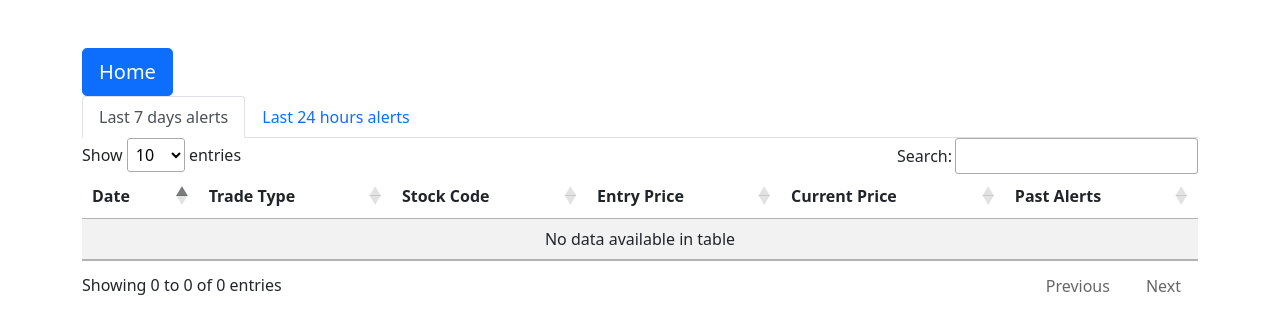
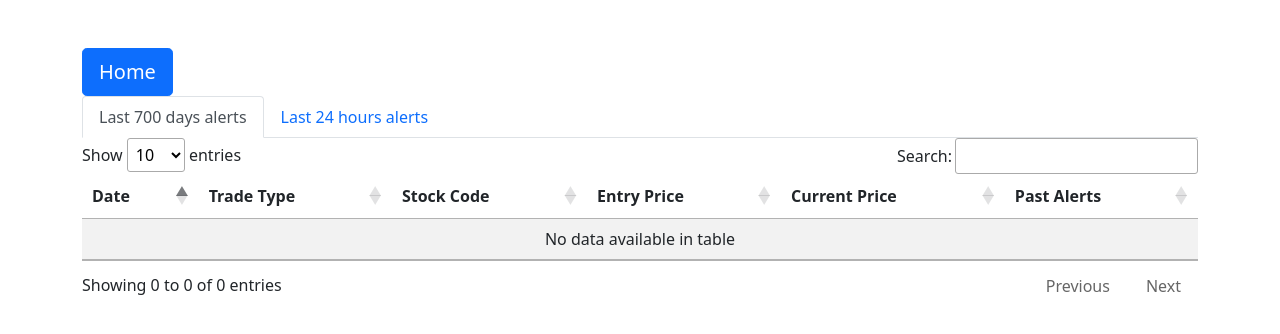
Before and after one commit to Japharidze/stock_cart, a Flask app: page /current_alerts in a window 1280 px wide. Shown: the top 334 px of the page. Run offline with Flask 2, Linux system fonts and the light colour scheme; data that the repository does not hold is empty; parts of the project's set-up code (start-up, migrations or seed data) failed here and were passed over; some libraries are stand-ins or nearby versions.

Commit message:
7 to 700 for testing

```diff
--- a/app/templates/alerts.html
+++ b/app/templates/alerts.html
@@ -9,7 +9,7 @@
 {% block body %}
 <ul class="nav nav-tabs" id="myTab" role="tablist">
     <li class="nav-item" role="presentation">
-      <button class="nav-link active" id="tab7" data-bs-toggle="tab" data-bs-target="#data7days" type="button" role="tab" aria-controls="home" aria-selected="true">Last 7 days alerts</button>
+      <button class="nav-link active" id="tab7" data-bs-toggle="tab" data-bs-target="#data7days" type="button" role="tab" aria-controls="home" aria-selected="true">Last 700 days alerts</button>
     </li>
     <li class="nav-item" role="presentation">
       <button class="nav-link" id="tab24" data-bs-toggle="tab" data-bs-target="#data24H" type="button" role="tab" aria-controls="profile" aria-selected="false">Last 24 hours alerts</button>
```
